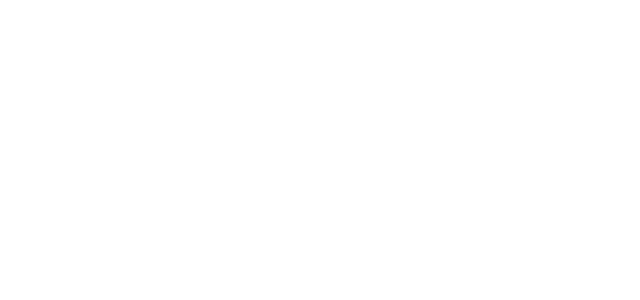
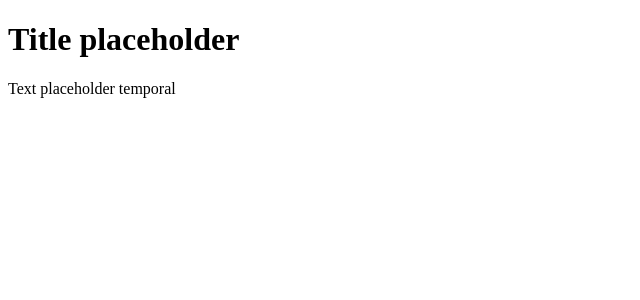
Before and after one commit to Alexrsnchz/portfolio-dev, a React (Vite) app: page / in a window 1280 px wide. Shown: the top 300 px of the page, without its empty margins (0-640 px from the left). Built offline with nearby package versions, Linux system fonts and the light colour scheme; the HTML template or start-up script is replaced by a standard one.

Commit message:
chore: Update the main layout

```diff
--- a/src/App.tsx
+++ b/src/App.tsx
@@ -1,7 +1,12 @@
-import MainLayout from './components/layouts/MainLayout.tsx';
+import MainLayout from '@components/layouts/MainLayout';
 
 function App() {
-  return <MainLayout></MainLayout>;
+  return (
+    <MainLayout>
+      <h1>Title placeholder</h1>
+      <p>Text placeholder temporal</p>
+    </MainLayout>
+  );
 }
 
 export default App;
--- a/src/components/layouts/MainLayout.tsx
+++ b/src/components/layouts/MainLayout.tsx
@@ -1,4 +1,4 @@
-import type { LayoutProps } from '@customTypes/layout.types.ts';
+import type { LayoutProps } from '@customTypes/layout.types';
 
 export default function MainLayout({ children }: LayoutProps) {
   return (
```
